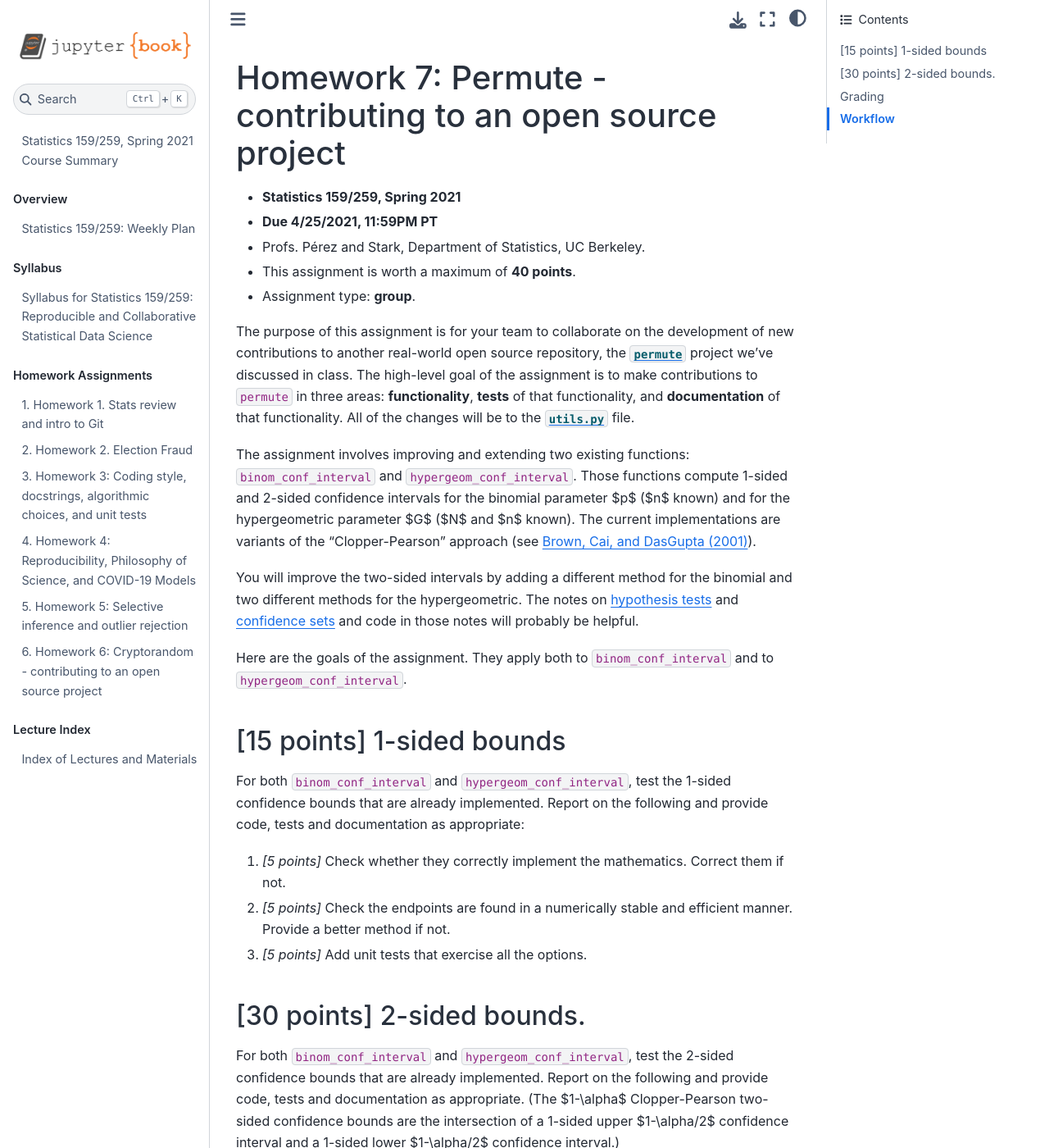
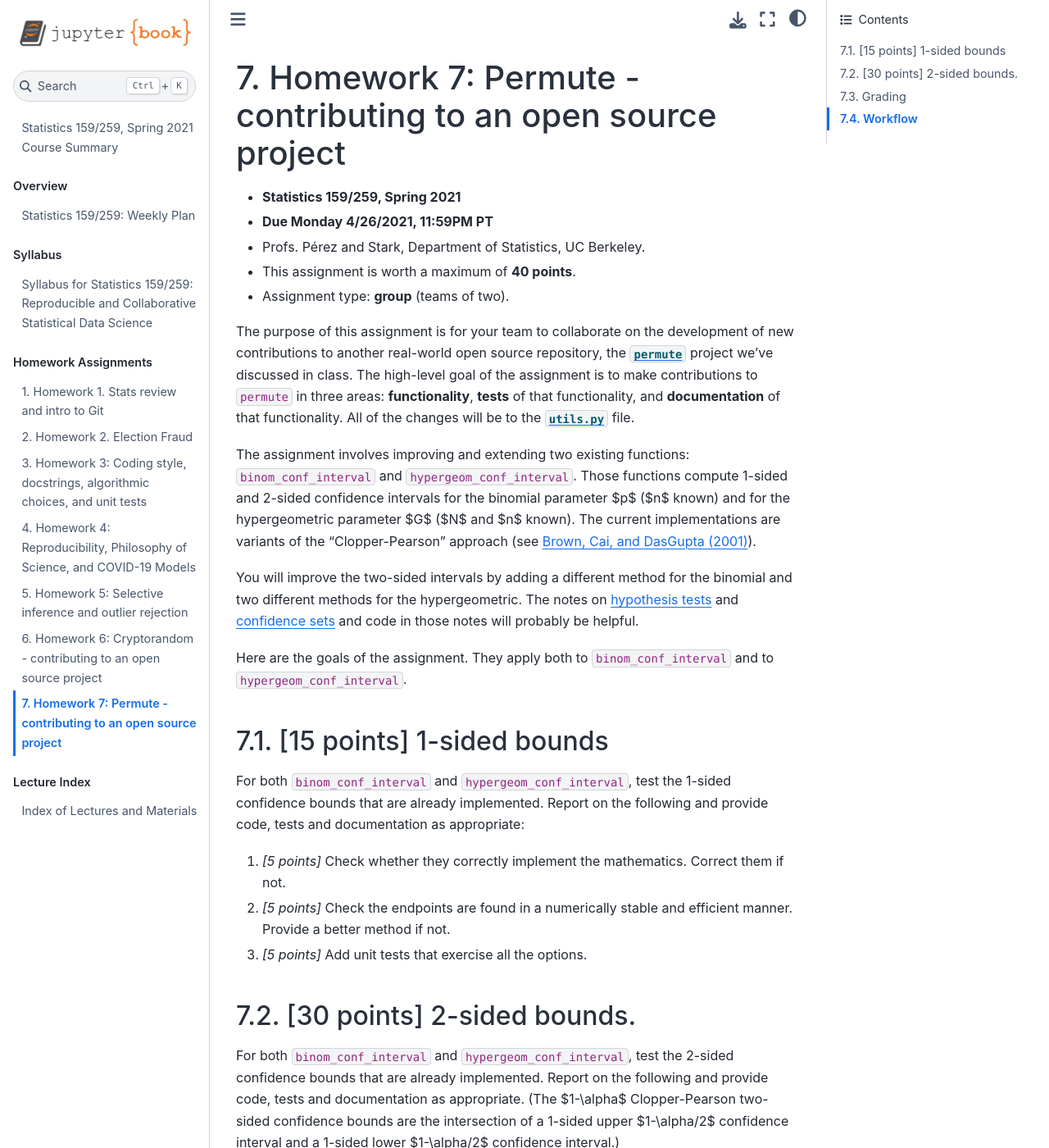
Before and after one commit to UCB-stat-159-s21/site, a Jupyter Book: the page built from Hw/hw07-permute-contrib.md, in a window 1280 px wide and 1400 px high. Shown: the whole window at 82% size. Built offline with Jupyter Book 1.0.4 settings and Sphinx 7.4.7 and the Sphinx Book theme 1.1.4, drawn with Linux system fonts in a browser that asks for light colours; pages that are not in the unit, such as notebooks, are missing from menus; some of the changed text lies outside the part shown.

Commit message:
Small final tweaks, fix deadline, index for release

```diff
--- a/Hw/hw07-permute-contrib.md
+++ b/Hw/hw07-permute-contrib.md
@@ -2,13 +2,13 @@
 
 - **Statistics 159/259, Spring 2021**
 
-- **Due 4/25/2021, 11:59PM PT**
+- **Due Monday 4/26/2021, 11:59PM PT**
 
 - Profs. Pérez and Stark, Department of Statistics, UC Berkeley.
 
 - This assignment is worth a maximum of **40 points**.
 
-- Assignment type: **group**.
+- Assignment type: **group** (teams of two).
 
 
 The purpose of this assignment is for your team to collaborate on the development of new contributions to another real-world open source repository, the [`permute`](https://github.com/statlab/permute) project we've discussed in class.  The high-level goal of the assignment is to make contributions to `permute` in three areas: **functionality**, **tests** of that functionality, and **documentation** of that functionality.  All of the changes will be to the [`utils.py`](https://github.com/statlab/permute/blob/main/permute/utils.py) file.
@@ -66,7 +66,7 @@ As in the previous assignment, we will look at the workflow of opening issues an
 
 ## Workflow
 
-You will be assigned to a small team of **2** students. We suggest that you use this as an opportunity to try out pair programming (here [some](https://martinfowler.com/articles/on-pair-programming.html) [resources](https://medium.com/@weblab_tech/pair-programming-guide-a76ca43ff389) you might find useful on this topic).
+You will be assigned to a small team of **two** students. We suggest that you use this as an opportunity to try out pair programming (here [some](https://martinfowler.com/articles/on-pair-programming.html) [resources](https://medium.com/@weblab_tech/pair-programming-guide-a76ca43ff389) you might find useful on this topic).
 
 In this case, we will _not_ set up separate team Slack channels - you can talk to your partner via DM, and the two of you can ping `@instructors` if you need us for a private question, or ask on the `#homework` channel as usueal for anything that's not private (and we highly encourage public questions, as the answers may help everyone else as well).
 
--- a/_toc.yml
+++ b/_toc.yml
@@ -23,6 +23,7 @@
   - file: Hw/hw04-phil-sci-covid.md
   - file: Hw/hw05-selection-outliers.md
   - file: Hw/hw06-cryptorandom-contrib.md
+  - file: Hw/hw07-permute-contrib.md
 
 - part: Lecture Notes
   chapters:
```
